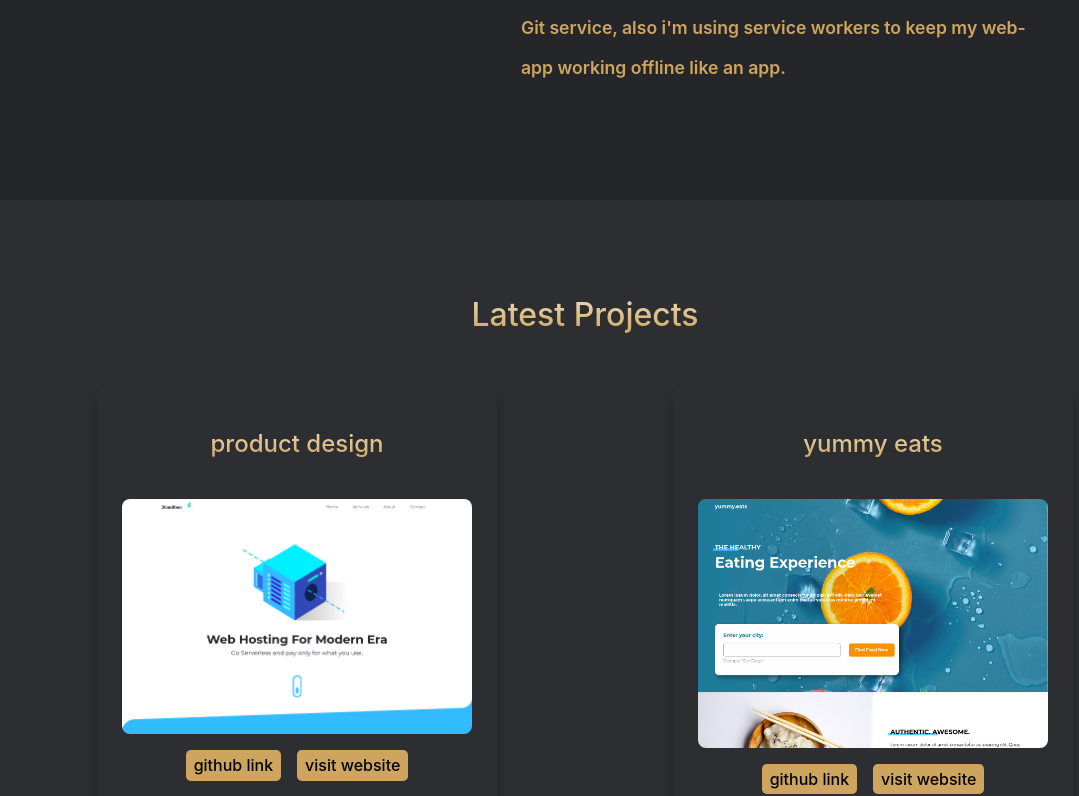
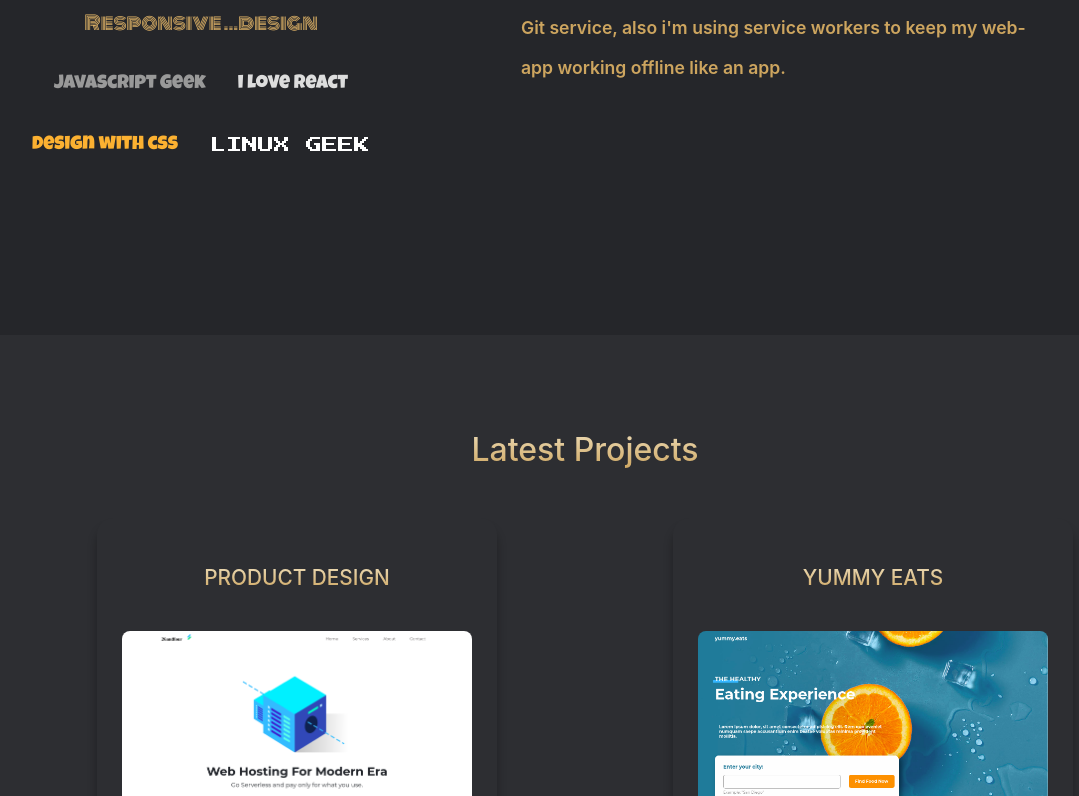
Before and after one commit to mwafy092/Mwafy-Landing-Page, a React app: page / in a window 1280 px wide. Shown: the part 1564-2360 px from the top of the page, without its empty margins (55-1134 px from the left). Built offline with nearby package versions, Linux system fonts and the light colour scheme.

Commit message:
add skill set section

```diff
--- a/src/components/AboutBlock.jsx
+++ b/src/components/AboutBlock.jsx
@@ -25,6 +25,15 @@ function AboutBlock() {
                         <div className='stars'>{'⭐'.repeat(skill.score)}</div>
                     </div>
                 ))}
+                <div className='skill-set'>
+                    <p className='responsive'>Responsive ...design</p>
+                    <p className='java'>Javascript Geek</p>
+                    <p className='react'>i love react</p>
+                    <p className='css'>
+                        design with <span>css</span>
+                    </p>
+                    <p className='linux'>linux geek</p>
+                </div>
             </div>
             <div className='intro'>
                 <h1>
--- a/src/index.scss
+++ b/src/index.scss
@@ -1,4 +1,8 @@
 @import url('https://fonts.googleapis.com/css2?family=Montserrat:wght@400;500;600;700;900&display=swap');
+@import url('https://fonts.googleapis.com/css2?family=Luckiest+Guy&display=swap');
+@import url('https://fonts.googleapis.com/css2?family=Press+Start+2P&display=swap');
+@import url('https://fonts.googleapis.com/css2?family=Monoton&display=swap');
+
 * {
     padding: 0;
     margin: 0;
--- a/src/styles/AboutBlock.scss
+++ b/src/styles/AboutBlock.scss
@@ -31,6 +31,36 @@
             transition: all 0.3s ease-in-out;
             &:hover {
                 box-shadow: none;
+            }
+        }
+        .skill-set {
+            margin: 4rem 0;
+            display: flex;
+            flex-wrap: wrap;
+            justify-content: center;
+            align-items: center;
+            p {
+                margin: 1rem;
+                font-size: 1.2rem;
+                color: #999;
+                font-family: 'Luckiest Guy', cursive;
+            }
+            .linux {
+                font-family: 'Press Start 2P', cursive;
+                font-size: 1rem;
+                color: #fff;
+                text-transform: uppercase;
+            }
+            .responsive {
+                font-size: 1.2rem;
+                color: #f0bf6c;
+                font-family: 'Monoton', cursive;
+            }
+            .react {
+                color: #ddd;
+            }
+            .css {
+                color: #fcb131;
             }
         }
     }
@@ -113,6 +143,11 @@
         .skills {
             padding: 0;
             margin: 0;
+            .skill-set {
+                p {
+                    font-size: 1rem;
+                }
+            }
         }
         .intro {
             padding: 0;
--- a/src/styles/Header.scss
+++ b/src/styles/Header.scss
@@ -4,11 +4,12 @@
     background-color: #2d2e32;
     display: grid;
     grid-template-columns: repeat(2, 50vw);
-    grid-template-areas: 'text profile';
+    grid-template-areas: 'text profile  ';
     background-image: url('./images/egypt1.png');
     background-repeat: no-repeat;
     background-size: contain;
     background-position: center;
+
     .text {
         padding: 2rem;
         grid-area: text;
--- a/src/styles/Product.scss
+++ b/src/styles/Product.scss
@@ -7,13 +7,10 @@
     box-shadow: 0 10px 10px rgba($color: #000000, $alpha: 0.3);
     transition: all 0.3s ease-in-out;
     margin: 1rem;
-    &:hover {
-        box-shadow: none;
-        border: 2px solid #25262a;
-    }
     h2 {
-        font-size: 1.5rem;
+        font-size: 1.3rem;
         color: #cda55f;
+        text-transform: uppercase;
     }
     img {
         width: 350px;
@@ -24,15 +21,18 @@
         text-transform: lowercase;
         display: inline-block;
         margin: 0.5rem;
-        background-color: #cda55f;
-        color: #000;
-        padding: 0.2rem 0.5rem;
-        border-radius: 0.3rem;
+        border: 1px solid #cda55f;
+        color: #cda55f;
+        border-radius: 0.5rem;
         text-decoration: none;
         font-weight: 500;
         transition: all 0.3s ease-in-out;
+        font-size: 0.9rem;
+        padding: 0.2rem 0.4rem;
+        box-shadow: 0 5px 5px rgba($color: #000000, $alpha: 0.1);
         &:hover {
-            box-shadow: none;
+            padding: 0.2rem 1rem;
+            color: #cda55f;
         }
     }
 }
```
